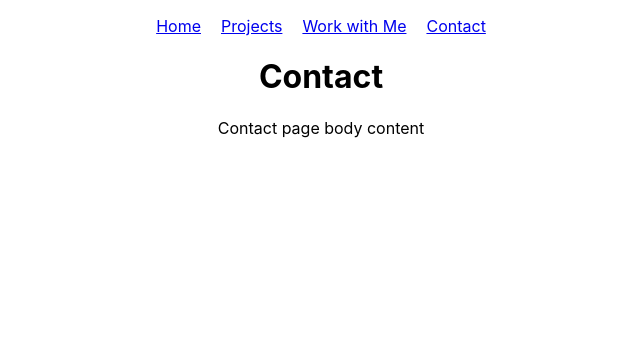
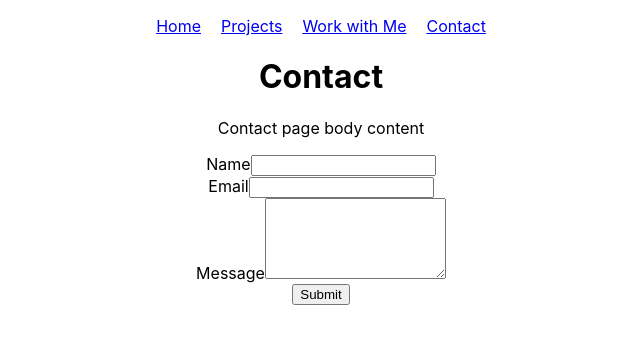
Before and after one commit to spideep/Simple-Navigation-with-React, a React (Create React App) app: page /Contact in a window 1280 px wide. Shown: the top 344 px of the page, without its empty margins (319-959 px from the left). Built offline with nearby package versions, Linux system fonts and the light colour scheme.

Commit message:
Create the contactform component and include it in Contact Page

```diff
--- /dev/null
+++ b/src/components/ContactForm/ContactForm.jsx
@@ -0,0 +1,33 @@
+import React from 'react';
+import PropTypes from 'prop-types';
+import './ContactForm.scss';
+
+const ContactForm = () => (
+  <form id="contact-form" action="http://spideep.com/test_sendmail/index.php" onSubmit={handleSubmit} method="POST" className="ContactForm">
+    <div className="form-group">
+      <label htmlFor="name">Name</label>
+      <input name="name" type="text" className="form-control" />
+    </div>
+    <div className="form-group">
+      <label htmlFor="exampleInputEmail1">Email</label>
+      <input type="email" name="email" className="form-control" aria-describedby="emailHelp" />
+    </div>
+    <div className="form-group">
+      <label htmlFor="message">Message</label>
+      <textarea name="message" className="form-control" rows="5"></textarea>
+    </div>
+    <button type="submit" className="btn btn-primary">Submit</button>
+  </form>
+);
+
+const handleSubmit = what => {
+  // what.preventDefault();
+  what.preventDefault();
+  console.log('what', what);
+};
+
+ContactForm.propTypes = {};
+
+ContactForm.defaultProps = {};
+
+export default ContactForm;
--- /dev/null
+++ b/src/components/ContactForm/ContactForm.scss
@@ -0,0 +1 @@
+.ContactForm {}
--- a/src/components/pages/Contact.jsx
+++ b/src/components/pages/Contact.jsx
@@ -1,10 +1,12 @@
 import React from 'react';
+import ContactForm from './../ContactForm/ContactForm';
 
 const Contact = () => {
   return (
     <div>
       <h1>Contact</h1>
       <p>Contact page body content</p>
+      <ContactForm></ContactForm>
     </div>
   );
 }
```
Also changed, not shown: 2 other files (tests, documents, lock files or other folders).
